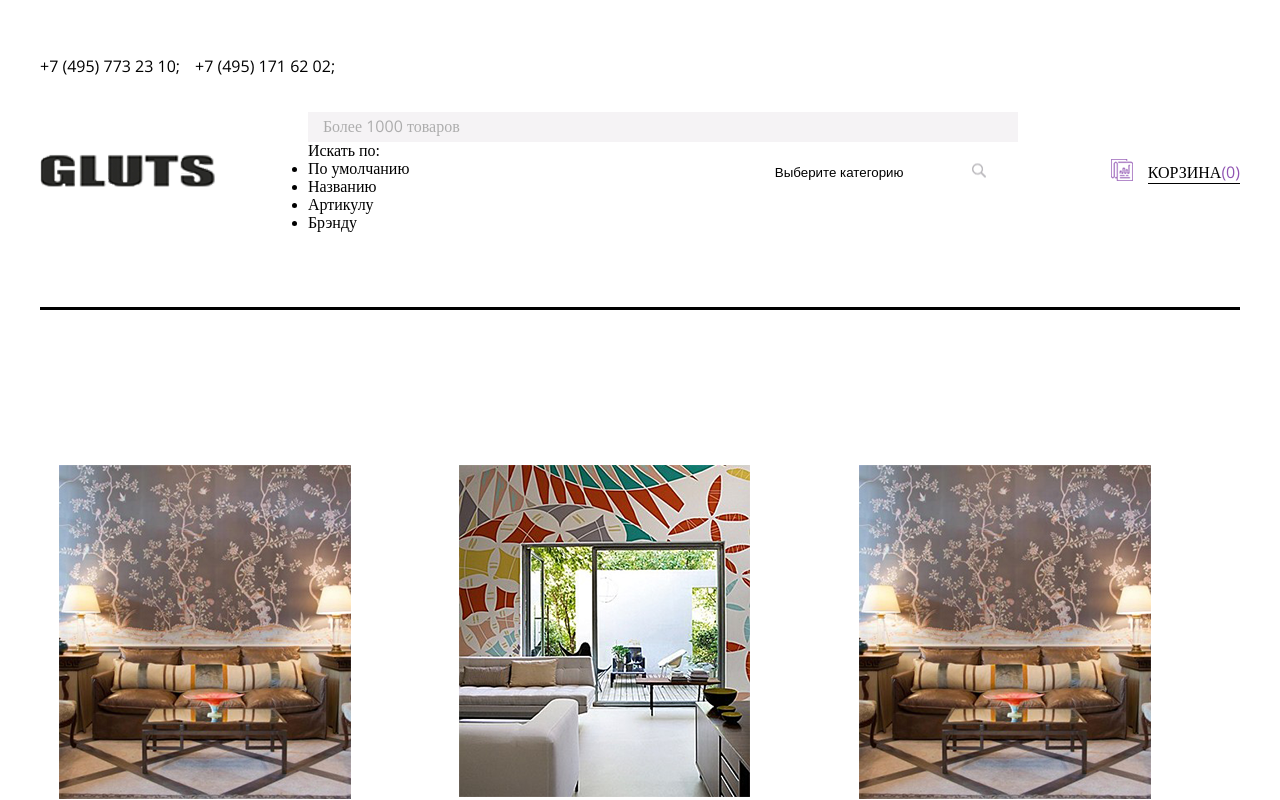
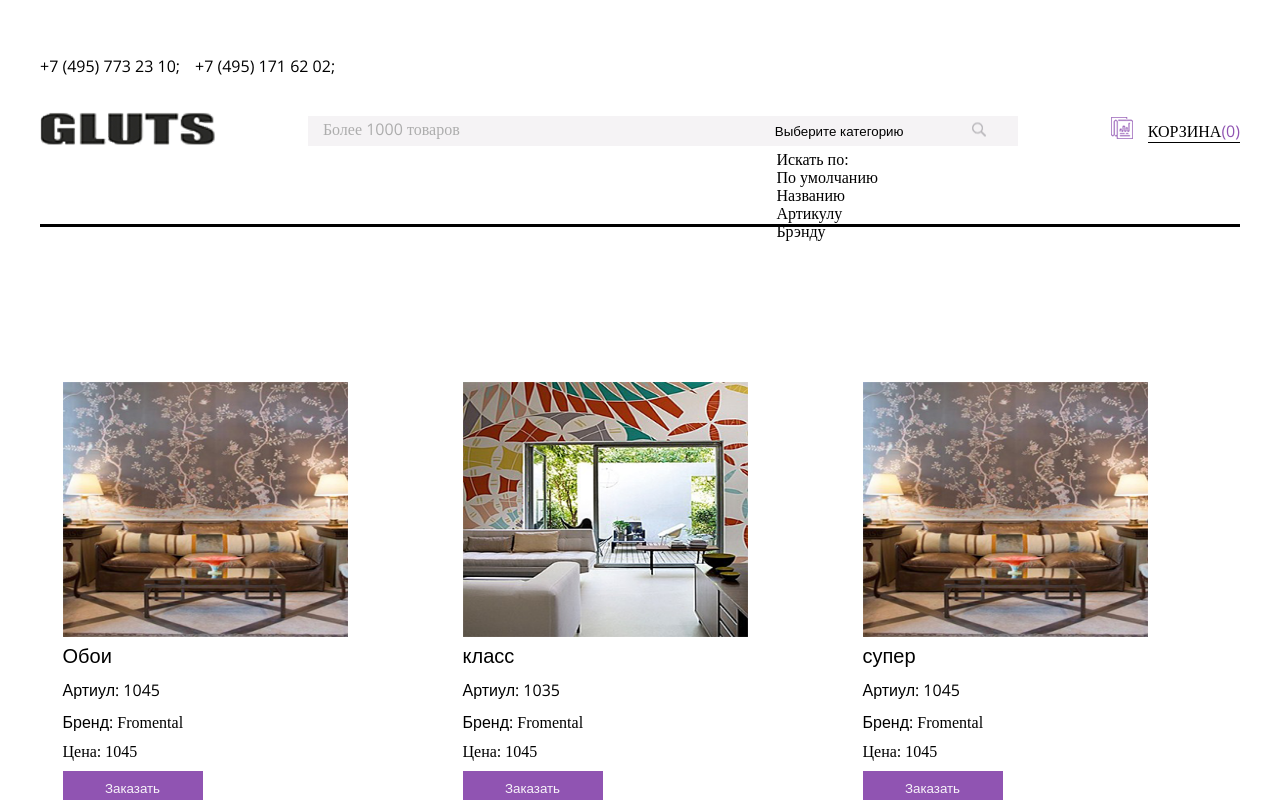
Before and after one commit to unnamed92/Gluts, an Angular app: page / in a window 1280 px wide. Both pictures are taken after a click on the button "Выберите категорию". Shown: the top 800 px of the page. Built offline with nearby package versions, Linux system fonts and the light colour scheme.

Commit message:
'searchFix'

```diff
--- a/src/app/header/header.component.css
+++ b/src/app/header/header.component.css
@@ -39,6 +39,12 @@ a {
 
 .search {
   position: relative;
+}
+
+.searchParam {
+  position: absolute;
+  right: 140px;
+  top: 35px
 }
 
 .search-img {
@@ -98,6 +104,11 @@ input:-moz-placeholder {
   padding: 25px 25px 35px 35px;
 }
 
+.searchParam {
+  position: absolute;
+  right: 140px;
+}
+
 .category {
   position: absolute;
   background: transparent;
@@ -108,3 +119,14 @@ input:-moz-placeholder {
   right: 50px;
   top: 50%;
 }
+
+li {
+  text-decoration: none;
+  list-style: none;
+}
+
+.searchValue {
+  position: absolute;
+  left: 14px;
+
+}
--- a/src/app/header/header.component.html
+++ b/src/app/header/header.component.html
@@ -10,14 +10,14 @@
       </div>
       <div class='search'>
         <input class='search-input' type='text' #search (keyup.enter)="onEnter(search.value)" placeholder='Более 1000 товаров' />
-        <button class="category">Выберите категорию</button>
-        <ul *ngIf='true'>Искать по:
+        <button class="category" (click)="searchParamsToggle()">Выберите категорию</button>
+        <ul *ngIf='showParams' class="searchParam">Искать по:
           <li *ngFor='let p of searchParam'>
             {{p}}
           </li>
         </ul>
         <button class="search-img" (click)="onEnter(search.value)"><img src="../../assets/images/search.png"></button>
-        <ul *ngIf='true'>
+        <ul *ngIf='true' class="searchValue">
           <li *ngFor='let i of products | input: searchValue'>
             {{i.name}}
           </li>
--- a/src/app/header/header.component.ts
+++ b/src/app/header/header.component.ts
@@ -13,6 +13,7 @@ export class HeaderComponent {
   @Output() onEnterEvent: EventEmitter<any> = new EventEmitter();
 
   public condition = true;
+  public showParams = false;
 
   public value = '';
   public searchParam = ['По умолчанию', 'Названию', 'Артикулу', 'Брэнду'];
@@ -28,6 +29,10 @@ export class HeaderComponent {
     this.condition = !this.condition;
   }
 
+  public searchParamsToggle() {
+    this.showParams = !this.showParams;
+  }
+
   productDelete(event: Product) {
     this.productCart.splice(event, 1);
     this.productCart.push(event);
--- a/src/app/main-content/main-content.component.css
+++ b/src/app/main-content/main-content.component.css
@@ -11,6 +11,11 @@
   margin-bottom: 55px;
   font-size: 16px;
   font-family: 'Open Sans', sans-serif;
+}
+
+img {
+  width: 285px;
+  height: 255px;
 }
 
 .order-btn {
@@ -28,7 +33,7 @@
 }
 
 p {
-  margin: 15px 0;
+  margin: 10px 0;
 }
 
 .description-wrapper {
```
